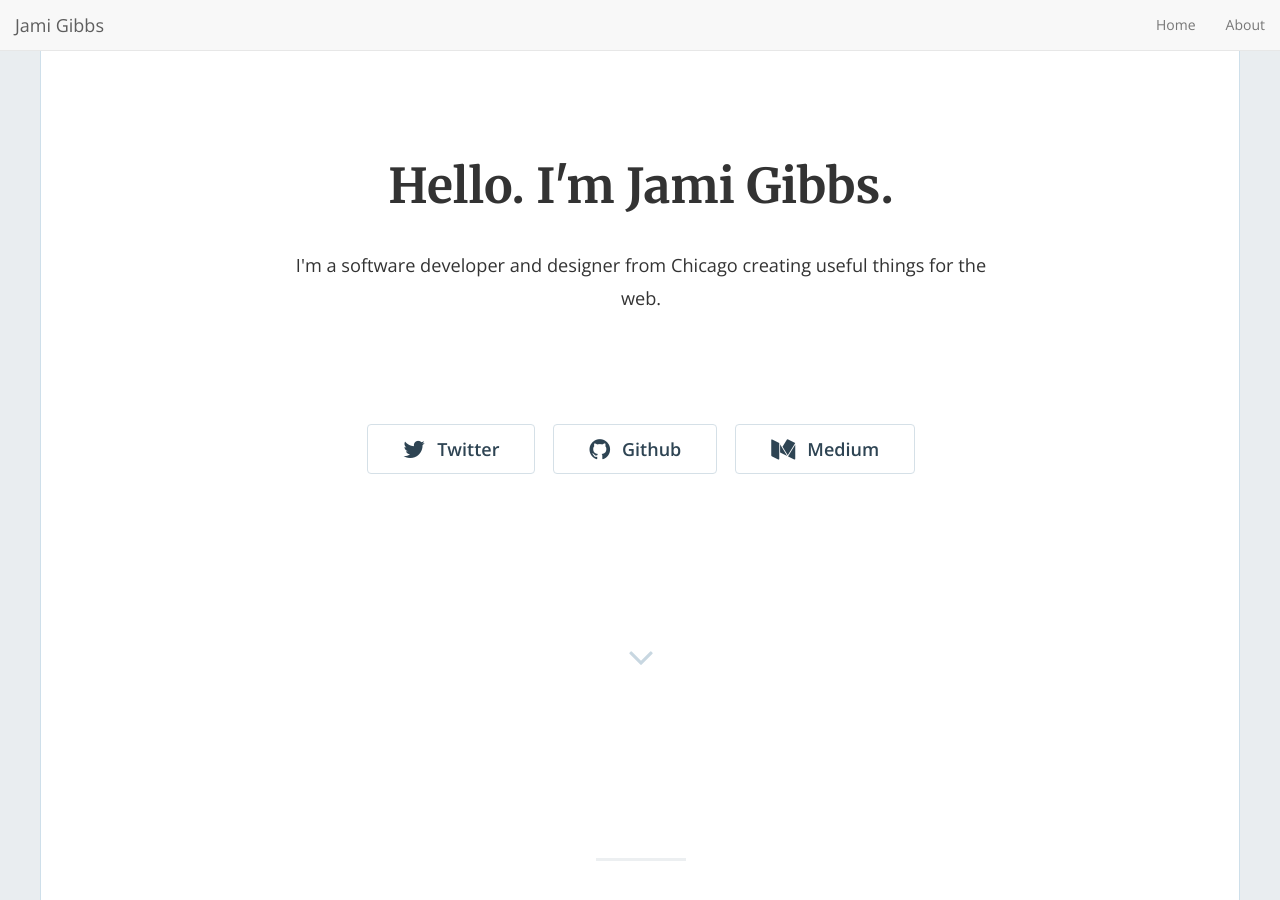
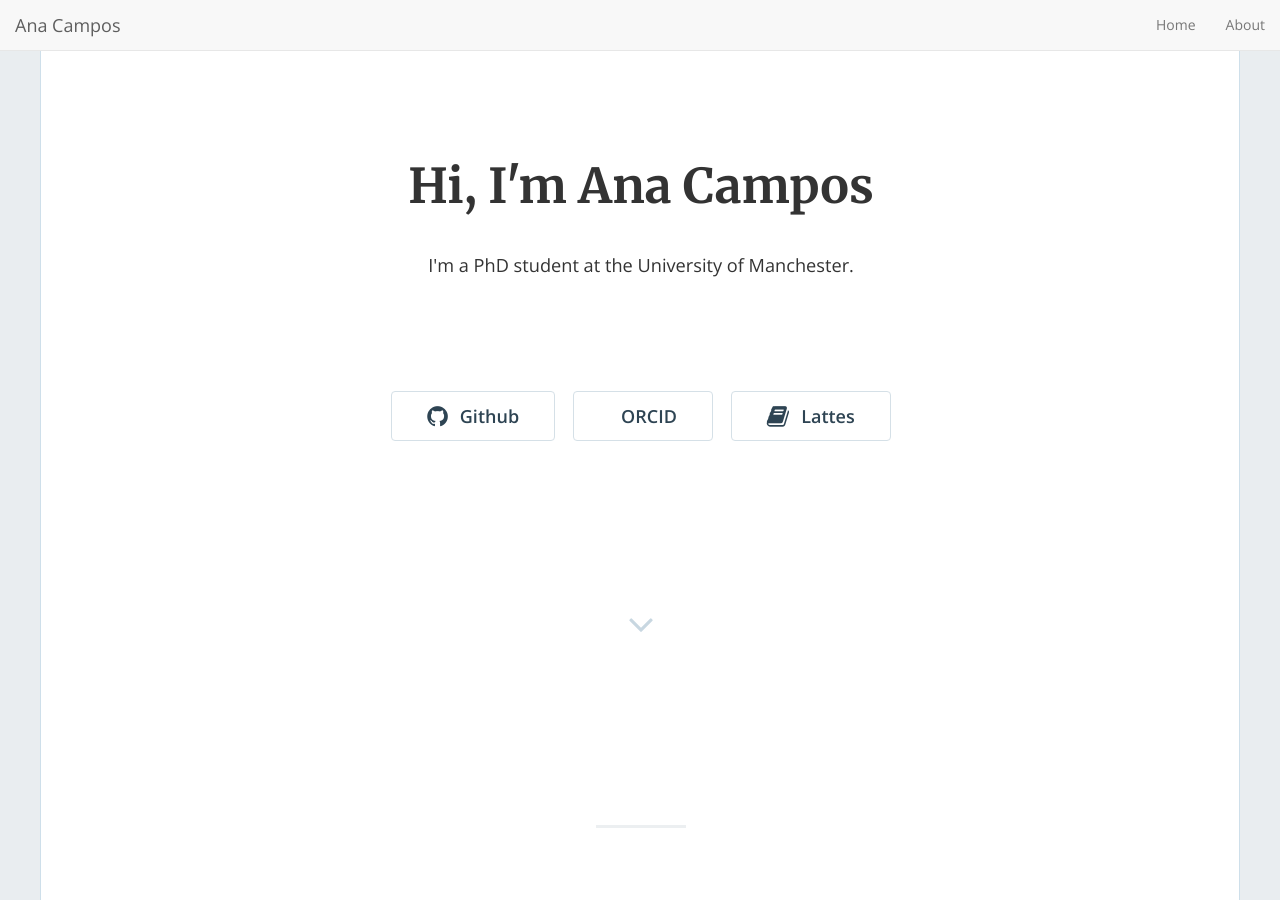
Before and after one commit to anachristinaac/anachristinaac.github.io, a Jekyll site: the page built from index.html, in a window 1280 px wide and 900 px high. Built offline with Jekyll 4.4.1, drawn with Linux system fonts in a browser that asks for light colours; nearby versions of some CDN libraries; the list of posts is cut into pages by our own code; a style sheet for code colours, icons or effects is not loaded; some of the changed text lies outside the part shown.

Commit message:
Updated header, footer and top part of home page.

```diff
--- a/_config.yml
+++ b/_config.yml
@@ -13,14 +13,16 @@
 # you will see them accessed via {{ site.title }}, {{ site.email }}, and so on.
 # You can create any custom variable you would like, and they will be accessible
 # in the templates via {{ site.myvariable }}.
-title: "Hello. I'm Jami Gibbs."
-email: 'jami0821@gmail.com'
-description: "I'm a software developer and designer from Chicago creating useful things for the web."
+title: "Hi, I'm Ana Campos"
+email: 'ana.campos@postgrad.manchester.ac.uk'
+description: "I'm a PhD student at the University of Manchester."
 baseurl: "" # the subpath of your site, e.g. /blog
-url: "https://jamigibbs.github.io/phantom" # the base hostname & protocol for your site, e.g. https://example.com
-twitter_username: 'jamigibbs'
-github_username: 'jamigibbs'
-medium_username: 'blog.jamigibbs.com'
+url: "https://anachristinaac.github.io" # the base hostname & protocol for your site, e.g. https://example.com
+# twitter_username: 'jamigibbs'
+github_username: 'anachristinaac'
+# medium_username: 'blog.jamigibbs.com'
+orcid_id: '0000-0002-7800-5640'
+lattes_id: '1120877512147802'
 
 # Build settings
 markdown: kramdown
@@ -89,8 +91,8 @@ pagination:
 ############################################################
 
 ### Phantom settings
-footer_text: '© 2018 Jami Gibbs'
-admin_name: 'Jami Gibbs'
+footer_text: '© 2023 Ana Campos'
+admin_name: 'Ana Campos'
 google_analytics: "UA-9999999-99" # Update with your own tracking ID
 enable_contact: false
 
--- a/_includes/home-hero.html
+++ b/_includes/home-hero.html
@@ -1,4 +1,4 @@
-<div class="container">
+<link rel="stylesheet" href="https://cdn.jsdelivr.net/npm/fork-awesome@1.2.0/css/fork-awesome.min.css" integrity="sha256-XoaMnoYC5TH6/+ihMEnospgm0J1PM/nioxbOUdnM8HY=" crossorigin="anonymous"><div class="container">
 
   <div class="row">
 
@@ -27,14 +27,20 @@
 
           <div class="hero-buttons">
 
-            {% if site.twitter_username != '' %}
-              <a href="https://twitter.com/{{ site.twitter_username }}"><button class="btn btn-default btn-lg"><i class="fa fa-twitter fa-lg"></i>Twitter</button></a>
-            {% endif %}
+<!--            {% if site.twitter_username != '' %} -->
+<!--              <a href="https://twitter.com/{{ site.twitter_username }}"><button class="btn btn-default btn-lg"><i class="fa fa-twitter fa-lg"></i>Twitter</button></a> -->
+<!--            {% endif %} -->
             {% if site.github_username != '' %}
               <a href="https://github.com/{{ site.github_username }}"><button class="btn btn-default btn-lg"><i class="fa fa-github fa-lg"></i>Github</button></a>
             {% endif %}
-            {% if site.medium_username != '' %}
-              <a href="https://{{ site.medium_username }}"><button class="btn btn-default btn-lg"><i class="fa fa-medium fa-lg"></i>Medium</button></a>
+<!--            {% if site.medium_username != '' %} -->
+<!--              <a href="https://{{ site.medium_username }}"><button class="btn btn-default btn-lg"><i class="fa fa-medium fa-lg"></i>Medium</button></a> -->
+<!--            {% endif %} -->
+            {% if site.orcid_id != '' %}
+              <a href="https://orcid.org/{{ site.orcid_id }}"><button class="btn btn-default btn-lg"><i class="fa fa-orcid fa-lg"></i>ORCID</button></a>
+            {% endif %}
+            {% if site.lattes_id != '' %}
+              <a href="http://lattes.cnpq.br/{{ site.lattes_id }}"><button class="btn btn-default btn-lg"><i class="fa fa-book fa-lg"></i>Lattes</button></a>
             {% endif %}
 
           </div>
```
